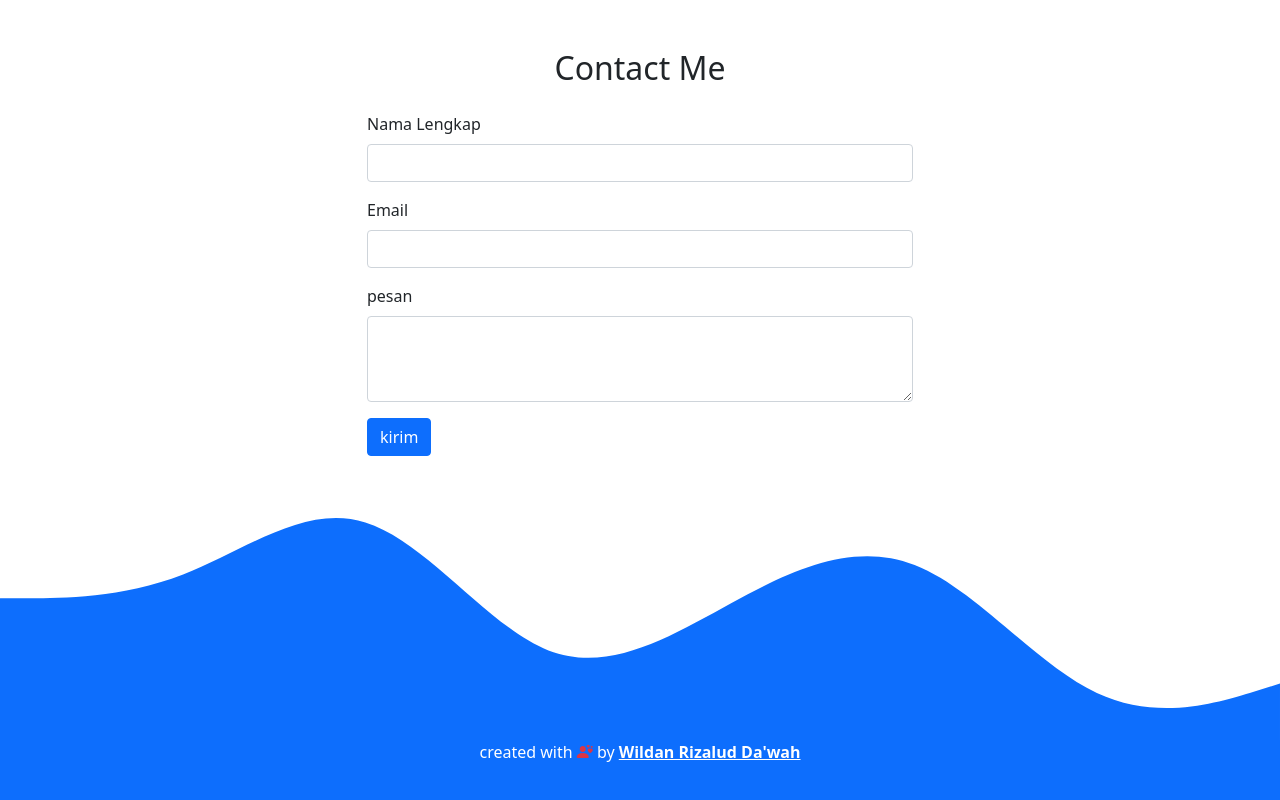
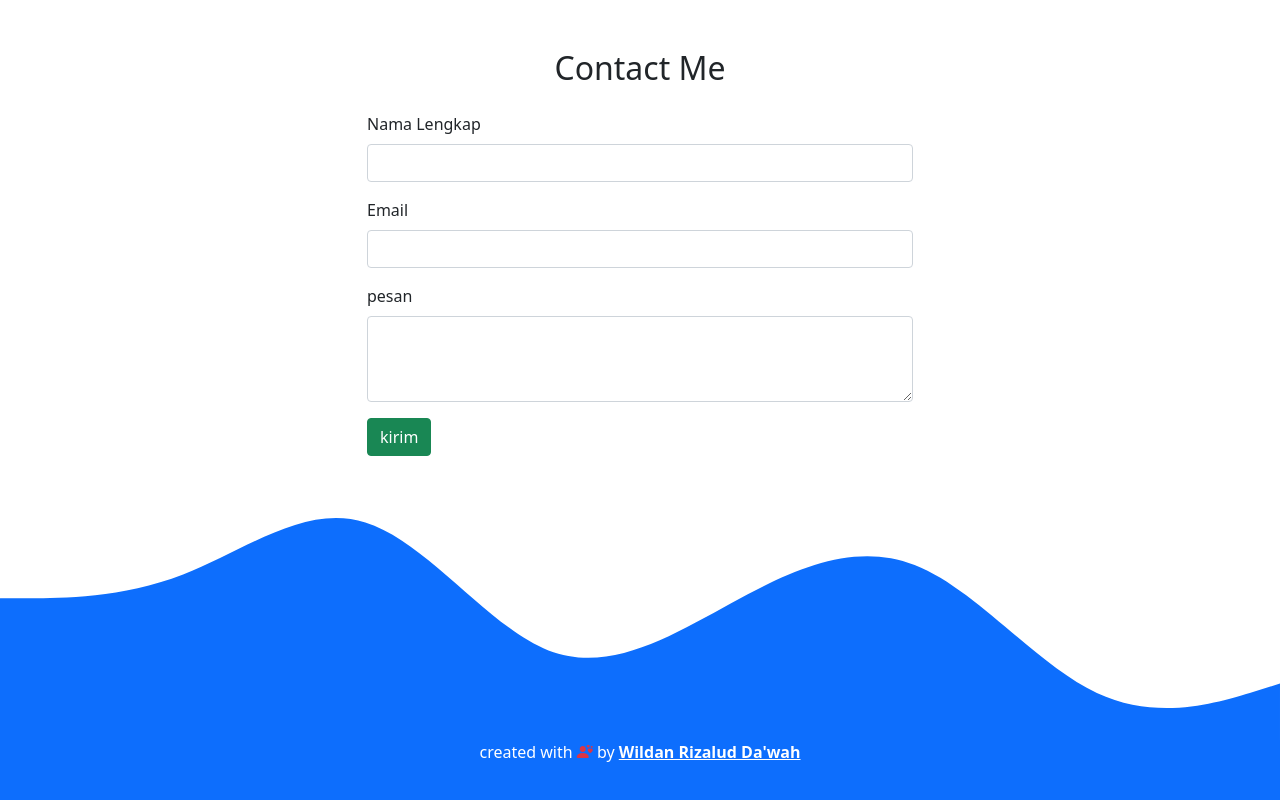
Before and after one commit to wildanbisa/wildanbisaaa.github.io, a plain HTML site: page index.html in a window 1280 px wide. Shown: the part 2584-3384 px from the top of the page. Drawn offline with nearby package versions, Linux system fonts and the light colour scheme.

Commit message:
mengubah warna tombol menjadi hijau

```diff
--- a/index.html
+++ b/index.html
@@ -150,7 +150,7 @@
                             <label for="pesan" class="form-label">pesan </label>
                             <textarea class="form-control" id="pesan" rows="3"></textarea>
                           </div>
-                        <button type="submit" class="btn btn-primary">kirim
+                        <button type="submit" class="btn btn-success">kirim
                         </button>
                       </form>
                 </div>
```
